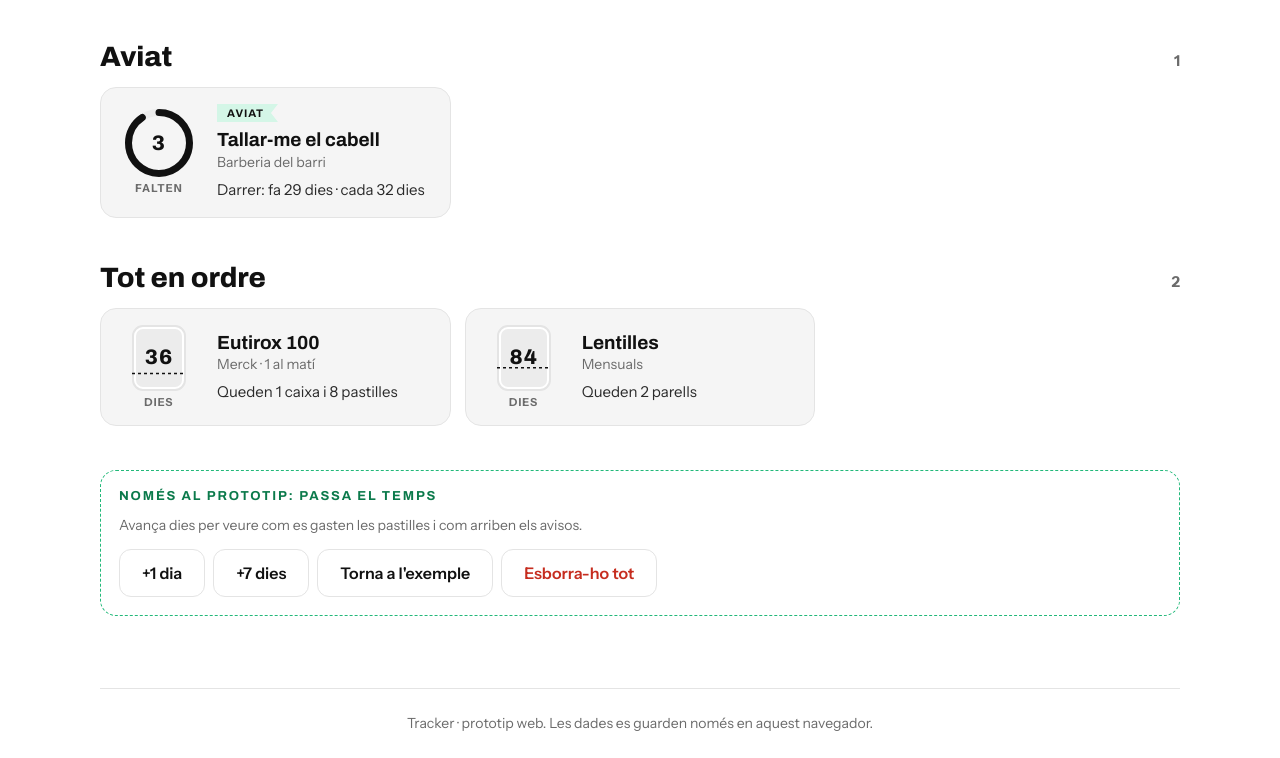
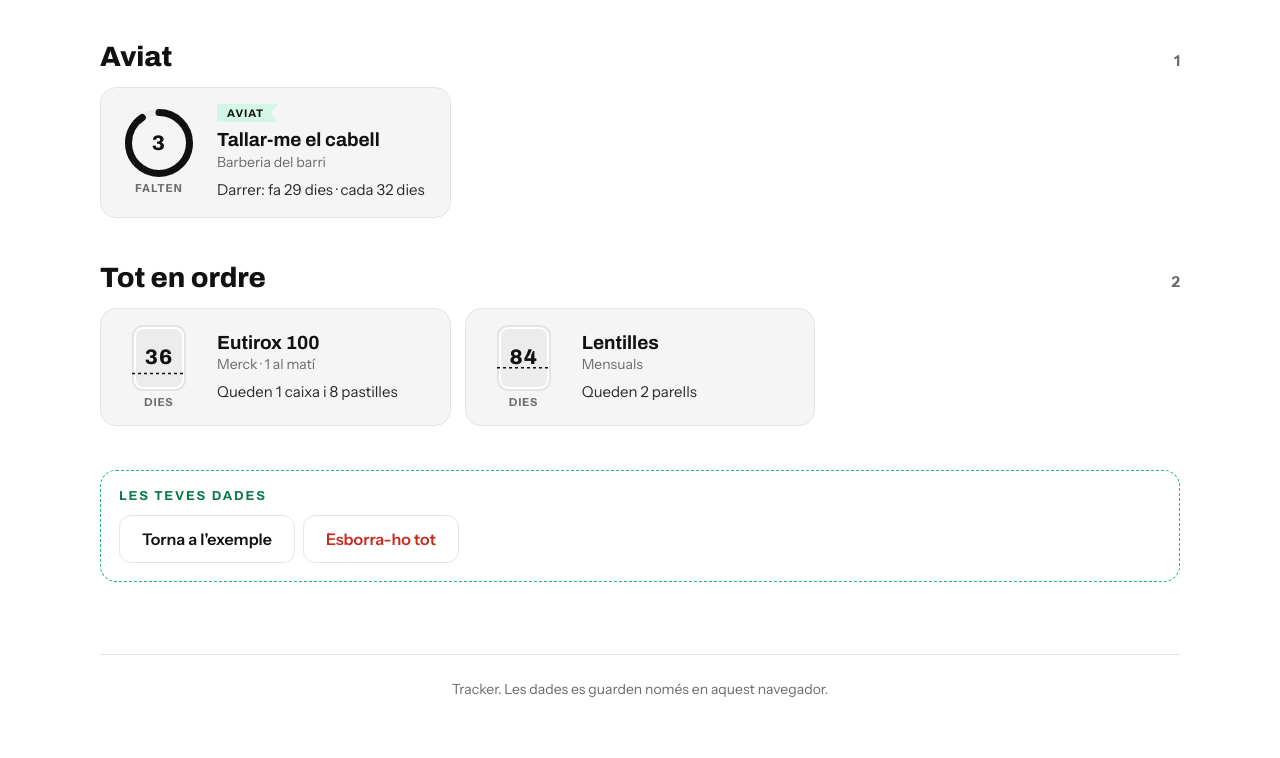
Before and after one commit to MartiFarranC/tracker, a plain HTML site: page index.html in a window 1280 px wide. Shown: the part 934-1692 px from the top of the page. After the commit the page ends 1659 px from the top, so only its background shows below. Drawn offline with Linux system fonts and the light colour scheme.

Commit message:
Treu el simulador de passar el temps de la web
Claude-Session: https://claude.ai/code/session_018p7R4BiRCiGkmr2PiJsWYY

```diff
--- a/index.html
+++ b/index.html
@@ -233,9 +233,9 @@ label.camp input:focus { outline: 2px solid var(--fort); outline-offset: 0; bord
 .error { color: var(--error); font-weight: 600 }
 .peu-form { display: flex; gap: 10px; flex-wrap: wrap }
 
-/* Simulador (només al prototip) */
-.simulador { border: 1px dashed var(--fort-f); border-radius: 16px; padding: 18px; display: flex; flex-direction: column; gap: 12px; background: var(--fons) }
-.simulador .botons { display: flex; flex-wrap: wrap; gap: 8px }
+/* Gestió de les dades */
+.gestio { border: 1px dashed var(--fort-f); border-radius: 16px; padding: 18px; display: flex; flex-direction: column; gap: 12px; background: var(--fons) }
+.gestio .botons { display: flex; flex-wrap: wrap; gap: 8px }
 
 /* Diàlegs centrats */
 .vel { position: fixed; inset: 0; z-index: 40; display: grid; place-items: center; background: rgba(0, 0, 0, .42);
@@ -280,7 +280,7 @@ footer { border-top: 1px solid var(--linia); padding: 24px 0; color: var(--suau)
   </div>
 </header>
 <main id="app"></main>
-<footer>Tracker · prototip web. Les dades es guarden només en aquest navegador.</footer>
+<footer>Tracker. Les dades es guarden només en aquest navegador.</footer>
 <div id="capa-dialeg"></div>
 
 <script>
@@ -372,13 +372,14 @@ function exemple() {
     { ...base, id: id++, nom: "Lentilles", detall: "Mensuals", plantilla: "CONSUMIBLE", ambEstoc: true, nomUnitat: "parell", nomPaquet: "caixa", unitatsPerPaquet: 3, consumCadaDies: 30, estocUnitats: 2, estocData: a, consumInici: a - 5, avisEstocDies: 20 },
   ];
   const r = (s, d, valor = null) => ({ id: Math.random().toString(36).slice(2), seguimentId: s, data: a - d, valor, nota: "" });
-  return { exemple: true, desplacament: 0, nextId: id, seguiments: seg,
+  return { exemple: true, nextId: id, seguiments: seg,
     registres: [r(2, 92), r(2, 61), r(2, 29), r(3, 26, 18.5), r(3, 17, 21), r(3, 9, 19.8), r(4, 340)] };
 }
 function carrega() { try { const t = localStorage.getItem(CLAU); if (t) return JSON.parse(t) } catch (e) {} return exemple() }
 function desa() { try { localStorage.setItem(CLAU, JSON.stringify(dades)) } catch (e) {} }
 dades = carrega();
-const avui = () => avuiReal() + (dades.desplacament || 0);
+delete dades.desplacament;
+const avui = avuiReal;
 
 // ---------- Plantilles ----------
 const PLANTILLES = [
@@ -546,7 +547,7 @@ function inici() {
   const grup = (t, l) => l.length ? `<section class="seccio"><div class="seccio-cap"><h2>${t}</h2><span class="compte">${l.length}</span></div><div class="graella">${l.map(targetaSeg).join("")}</div></section>` : "";
   const avisos = avisosDAvui(llista);
   return `<section class="portada">
-      <span class="eti">${dataLlarga(a)}${dades.desplacament ? " · simulat" : ""}</span>
+      <span class="eti">${dataLlarga(a)}</span>
       <h1>${g.toca.length ? `Tens <span class="degradat-text">${g.toca.length === 1 ? "una cosa" : `${g.toca.length} coses`}</span> que toquen ara` : `Tot <span class="degradat-text">en ordre</span>, de moment`}</h1>
       <p class="destacat">Les pastilles que es gasten soles, el cabell, la gasolina, les revisions. El Tracker compta els dies i t'avisa abans que se t'acabin o quan et toqui.</p>
       ${dades.exemple ? `<p class="petit">Són dades d'exemple per provar-ho. Les pots esborrar a baix de tot.</p>` : ""}
@@ -556,10 +557,8 @@ function inici() {
     ${avisos.length ? `<div class="avisos"><div class="eti">Avisos d'avui · al mòbil, notificació a les 9 h</div>${avisos.map(t => `<div class="avis"><div>${t}</div></div>`).join("")}</div>` : ""}
     ${llista.length ? "" : `<div class="buit" style="margin-top:24px"><span class="ma">Res a vigilar, de moment.</span><p class="petit">Afegeix les pastilles, el cabell, la gasolina…</p><a class="boto" href="#nou" style="margin-top:10px">Nou seguiment</a></div>`}
     ${grup("Toca ara", g.toca)}${grup("Aviat", g.aviat)}${grup("Tot en ordre", g.be)}
-    <section class="seccio"><div class="simulador"><span class="eti">Només al prototip: passa el temps</span>
-      <p class="petit">Avança dies per veure com es gasten les pastilles i com arriben els avisos.${dades.desplacament ? ` Ara mateix vas ${diesT(dades.desplacament)} per davant.` : ""}</p>
-      <div class="botons"><button class="boto secundari" data-acc="dia">+1 dia</button><button class="boto secundari" data-acc="setmana">+7 dies</button>${dades.desplacament ? `<button class="boto secundari" data-acc="real">Torna a avui</button>` : ""}
-      <button class="boto secundari" data-acc="exemple">Torna a l'exemple</button><button class="boto secundari perill" data-acc="buida">Esborra-ho tot</button></div>
+    <section class="seccio"><div class="gestio"><span class="eti">Les teves dades</span>
+      <div class="botons"><button class="boto secundari" data-acc="exemple">Torna a l'exemple</button><button class="boto secundari perill" data-acc="buida">Esborra-ho tot</button></div>
     </div></section>`;
 }
 
@@ -735,10 +734,7 @@ document.addEventListener("click", ev => {
     case "altre": return obreDialeg("Quin dia va ser?", `<label class="camp" for="f-dd">Dia<input type="date" id="f-dd" max="${dataDe(avui()).toISOString().slice(0, 10)}" value="${dataDe(avui() - 1).toISOString().slice(0, 10)}"></label>`, () => {
       const v = document.getElementById("f-dd").value; if (!v) return; dialeg = null; registra(s, Math.floor(Date.parse(v) / 86400000)) });
     case "tanca": dialeg = null; return pinta();
-    case "dia": dades.desplacament = (dades.desplacament || 0) + 1; desa(); return pinta();
-    case "setmana": dades.desplacament = (dades.desplacament || 0) + 7; desa(); return pinta();
-    case "real": dades.desplacament = 0; desa(); return pinta();
-    case "buida": return obreDialeg("Esborrar-ho tot?", "<p>S'esborraran tots els seguiments d'aquest navegador.</p>", () => { dades = { exemple: false, desplacament: 0, nextId: 1, seguiments: [], registres: [] }; desa(); ves("inici") }, "Esborra", true);
+    case "buida": return obreDialeg("Esborrar-ho tot?", "<p>S'esborraran tots els seguiments d'aquest navegador.</p>", () => { dades = { exemple: false, nextId: 1, seguiments: [], registres: [] }; desa(); ves("inici") }, "Esborra", true);
     case "exemple": dades = exemple(); desa(); return ves("inici");
   }
 });
```
